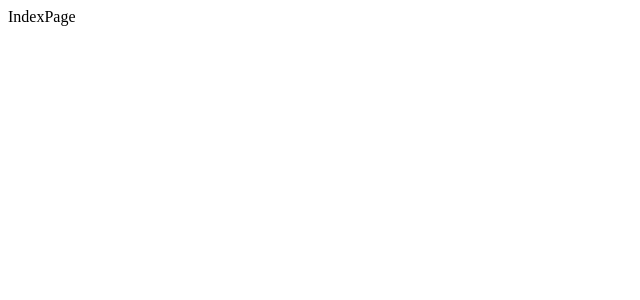
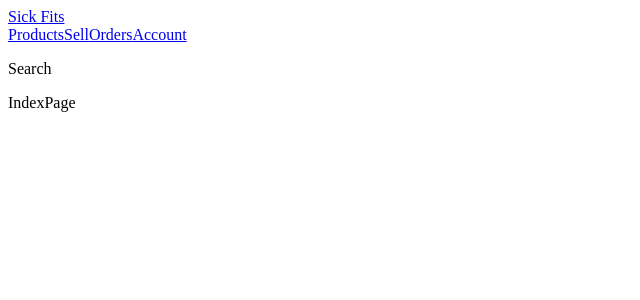
Before and after one commit to abhay-vats/react-sick-fits-frontend, a Next.js app: page / in a window 1280 px wide. Shown: the top 300 px of the page, without its empty margins (0-640 px from the left). Built offline with nearby package versions, Linux system fonts and the light colour scheme.

Commit message:
Add _app and components

```diff
--- /dev/null
+++ b/components/Header.js
@@ -0,0 +1,17 @@
+import React from 'react';
+import Link from 'next/link';
+import Nav from './Nav';
+
+const Header = () => (
+  <header>
+    <div className="bar">
+      <Link href="/">Sick Fits</Link>
+    </div>
+    <Nav />
+    <div className="sub-bar">
+      <p>Search</p>
+    </div>
+  </header>
+);
+
+export default Header;
--- /dev/null
+++ b/components/Nav.js
@@ -0,0 +1,13 @@
+import React from 'react';
+import Link from 'next/link';
+
+const Nav = () => (
+  <nav>
+    <Link href="/products">Products</Link>
+    <Link href="/sell">Sell</Link>
+    <Link href="/orders">Orders</Link>
+    <Link href="/account">Account</Link>
+  </nav>
+);
+
+export default Nav;
--- /dev/null
+++ b/components/Page.js
@@ -0,0 +1,11 @@
+import React from 'react';
+import Header from './Header';
+
+const Page = ({ children }) => (
+  <div>
+    <Header />
+    {children}
+  </div>
+);
+
+export default Page;
--- /dev/null
+++ b/pages/_app.js
@@ -0,0 +1,10 @@
+import React from 'react';
+import Page from '../components/Page';
+
+const App = ({ Component, pageProps }) => (
+  <Page>
+    <Component {...pageProps} />
+  </Page>
+);
+
+export default App;
```
